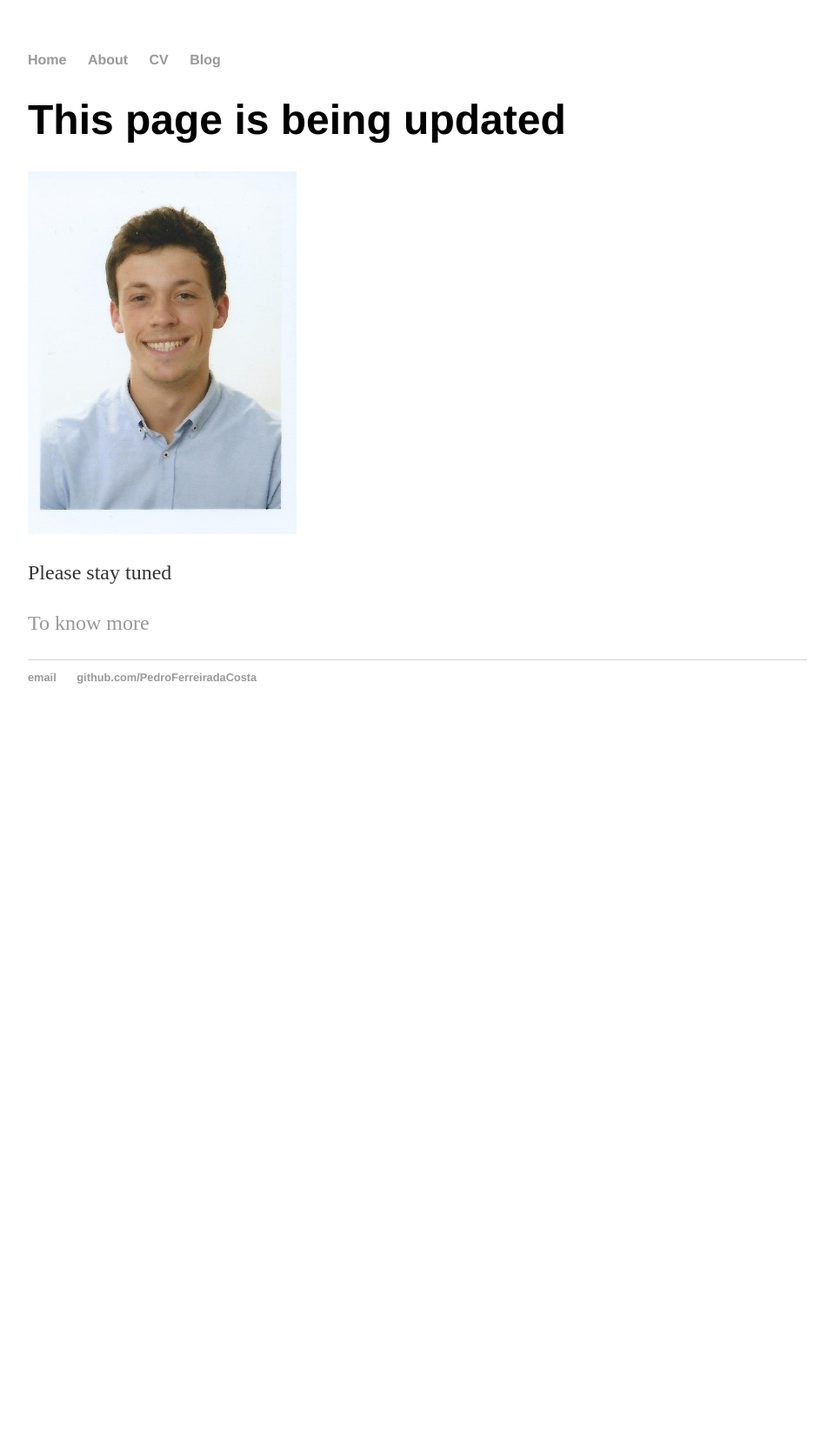
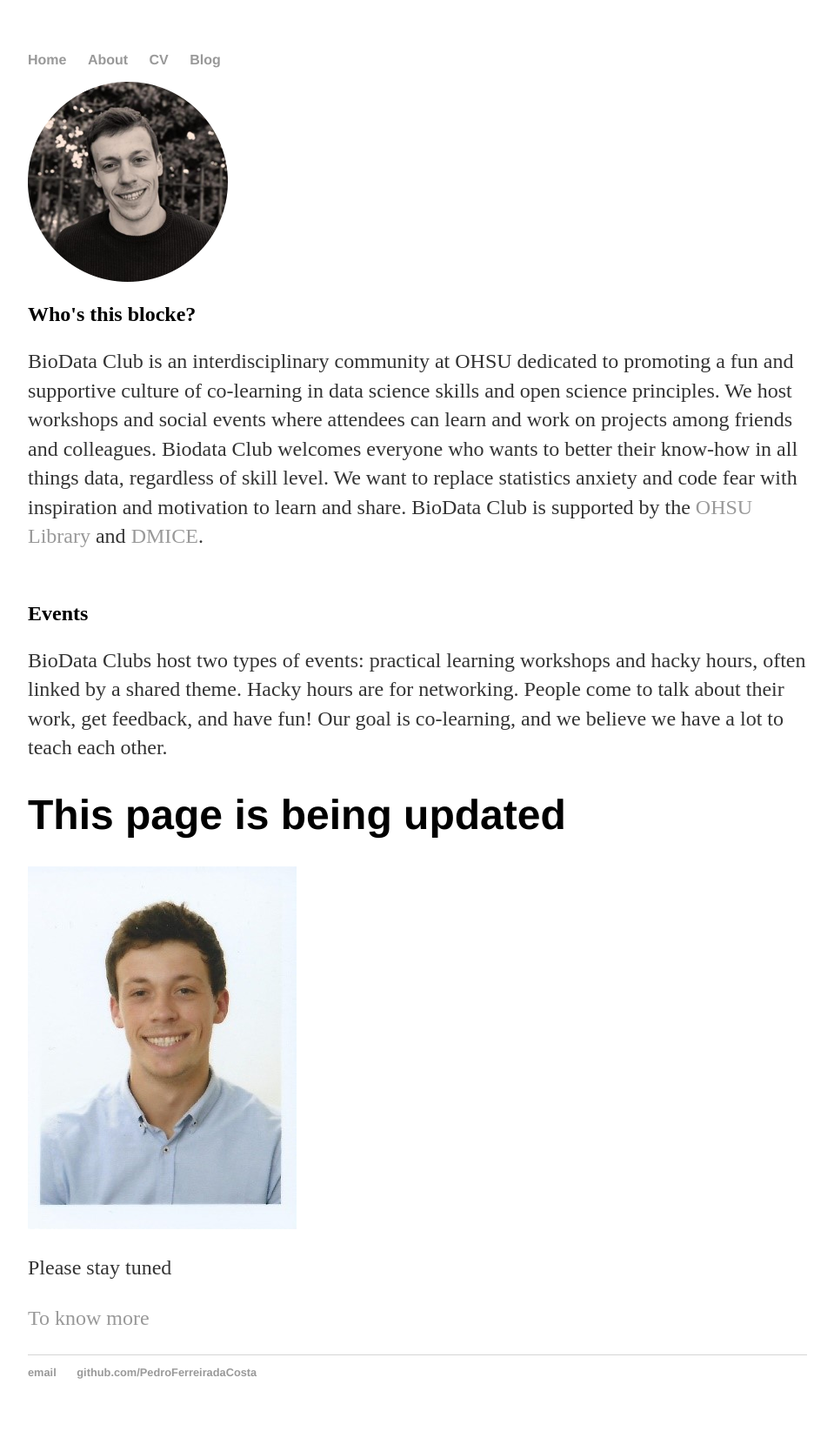
Before and after one commit to PedroFerreiradaCosta/PedroFerreiradaCosta.github.io, a Jekyll site: the page built from index.html, in a window 1280 px wide. Shown: the whole page at 87% size, without its empty margins (160-1119 px from the left). Built offline with Jekyll 4.4.1, drawn with Linux system fonts in a browser that asks for light colours; before the commit the page ends 900 px from its top, so only the background shows below that.

Commit message:
New format for image on website

```diff
--- /dev/null
+++ b/_includes/feature_row
@@ -0,0 +1,53 @@
+{% if include.id %}
+  {% assign feature_row = page[include.id] %}
+{% else %}
+  {% assign feature_row = page.feature_row %}
+{% endif %}
+
+<div class="feature__wrapper">
+
+  {% for f in feature_row %}
+
+    {% if f.url contains "://" %}
+      {% capture f_url %}{{ f.url }}{% endcapture %}
+    {% else %}
+      {% capture f_url %}{{ f.url | relative_url }}{% endcapture %}
+    {% endif %}
+
+    <div class="feature__item{% if include.type %}--{{ include.type }}{% endif %}">
+      <div class="archive__item">
+        {% if f.image_path %}
+          <div class="archive__item-teaser">
+            <img src=
+              {% if f.image_path contains "://" %}
+                "{{ f.image_path }}"
+              {% else %}
+                "{{ f.image_path | relative_url }}"
+              {% endif %}
+            alt="{% if f.alt %}{{ f.alt }}{% endif %}">
+            {% if f.image_caption %}
+              <span class="archive__item-caption">{{ f.image_caption | markdownify | remove: "<p>" | remove: "</p>" }}</span>
+            {% endif %}
+          </div>
+        {% endif %}
+
+        <div class="archive__item-body">
+          {% if f.title %}
+            <h2 class="archive__item-title">{{ f.title }}</h2>
+          {% endif %}
+
+          {% if f.excerpt %}
+            <div class="archive__item-excerpt">
+              {{ f.excerpt | newline_to_br | markdownify }}
+            </div>
+          {% endif %}
+
+          {% if f.url %}
+            <p><a href="{{ f_url }}" class="btn {{ f.btn_class }}">{{ f.btn_label | default: site.data.ui-text[site.locale].more_label | default: "Learn More" }}</a></p>
+          {% endif %}
+        </div>
+      </div>
+    </div>
+  {% endfor %}
+
+</div>
--- a/index.html
+++ b/index.html
@@ -1,8 +1,32 @@
 ---
 layout: default
 title: Pedro Ferreira da Costa, PhD Researcher
+
+
+header:
+  overlay_color: "#333"
+  overlay_filter: "0.20"
+  overlay_image: /assets/img/neurons.jpg
+excerpt: "Pedro Ferreira da Costa, PhD Reseacher"
+intro:
+  -  image_path: /assets/foto_tmp.png
+     alt: "Pedro F Costa"
+     title: "Who's this blocke?"
+     excerpt: "BioData Club is an interdisciplinary community at OHSU dedicated to promoting a fun and supportive culture of co-learning in data science skills and open science principles. We host workshops and social events where attendees can learn and work on projects among friends and colleagues. Biodata Club welcomes everyone who wants to better their know-how in all things data, regardless of skill level. We want to replace statistics anxiety and code fear with inspiration and motivation to learn and share. BioData Club is supported by the [OHSU Library](https://www.ohsu.edu/library) and [DMICE](https://www.ohsu.edu/school-of-medicine/medical-informatics-and-clinical-epidemiology).<br><br>"
+events:
+  - title: "Events"
+    excerpt: "BioData Clubs host two types of events: practical learning workshops and hacky hours, often linked by a shared theme.  Hacky hours are for networking.  People come to talk about their work, get feedback, and have fun!  Our goal is co-learning, and we believe we have a lot to teach each other."
 ---
 <div class="blurb">
+
+{% include feature_row %}
+
+<a name="about"></a>
+{% include feature_row id="intro" type = "left" %}
+
+<a name="events"></a>
+{% include feature_row id="events" type = "center" %}
+
     <h1>This page is being updated</h1>
     <img src="assets/Pedro.jpg" alt="Mugshot">
     <p>Please stay tuned</p>
```
Also changed, not shown: assets/foto_tmp.png (added), assets/neurons.jpg (added), assets/neuroscience.jpg (added).
